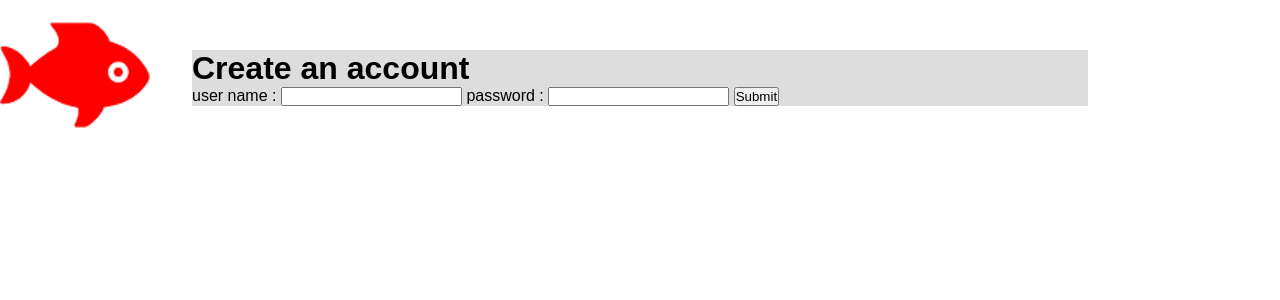
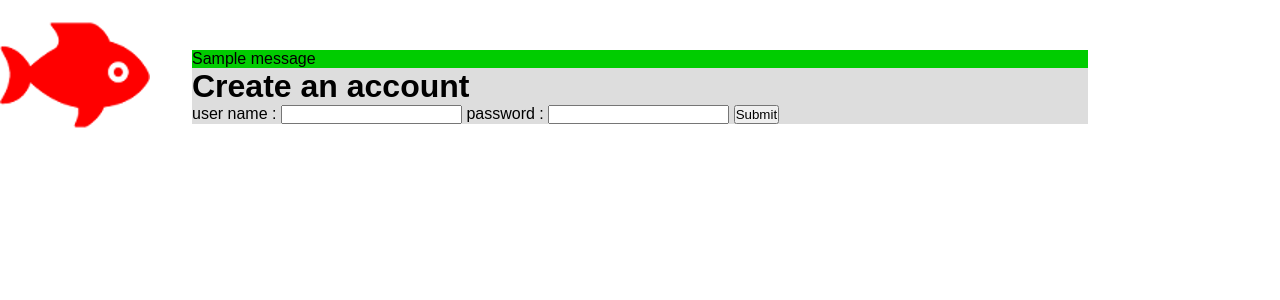
Before and after one commit to dexeras/set09103coursework2, a Flask app: page /createAccount in a window 1280 px wide. Shown: the top 300 px of the page. Run offline with Flask 2, Linux system fonts and the light colour scheme; one stand-in notice (Sample message) is shown.

Commit message:
now checks if the user name is already used at the creation of the account

```diff
--- a/main.py
+++ b/main.py
@@ -75,13 +75,24 @@ def disconnect():
   return redirect(url_for('index'))
 
 @app.route('/createAccount',methods=['GET','POST'])
-def create_account():
+@app.route('/createAccount/<message>',methods=['GET','POST'])
+def create_account(message=None):
+  if(message != None):
+    flash(message)
   if request.method=="GET":
     return render_template('createAccount.html')
   else:
     db=get_db()
     print request.form
     userName=request.form['user_name']
+    query='select * from Blubbers where UserName="'+userName+'"'
+    result=db.cursor().execute(query)
+    accounts=[]
+    for row in result:
+      accounts.append(row)
+    if accounts:
+      message='A blubber with the same name already exists'
+      return redirect(url_for('create_account',message=message))
     password=request.form['password']
     print userName
     print password
@@ -109,7 +120,8 @@ def blub():
     query='insert into Blubs(Author,Content,Time)values("'+user_name+'","'+content+'","'+now+'")'
     db.cursor().execute(query)
     db.commit()
-    return redirect(url_for('index'))
+    message='You succesfully blubbed!'
+    return redirect(url_for('index',message=message))
 
 @app.route('/blubber/<blubber>')
 def blubber(blubber):
--- a/static/style.css
+++ b/static/style.css
@@ -56,5 +56,5 @@ table, th, td {
 }
 
 #Flash{
-  background-color:green;
+  background-color:#00cc00;
 }
--- a/templates/createAccount.html
+++ b/templates/createAccount.html
@@ -10,6 +10,17 @@
     </a>
   </div>
   <div id="Content">
+    <div id="Flash">
+      {%with messages = get_flashed_messages()%}
+        {%if messages%}
+          <ul>
+          {%for message in messages %}
+            <li>{{message|safe}}</li>
+          {%endfor%}
+          </ul>
+        {%endif%}
+      {%endwith%}
+    </div>
     <h1>Create an account</h1>
     <form action="" method="post" name="createAccount">
       <label for="user_name">user name : </label>
--- a/templates/index.html
+++ b/templates/index.html
@@ -12,7 +12,7 @@
     {% endwith%}
   </div>
   <h1>Hello {{user_name}} ! </h1>
-  <h1>TimeLine : </h1>
+  <h3>TimeLine : </h3>
   <table>
     <tr>
       <th>Author</th>
```
Also changed, not shown: var/sqlite3.db.
